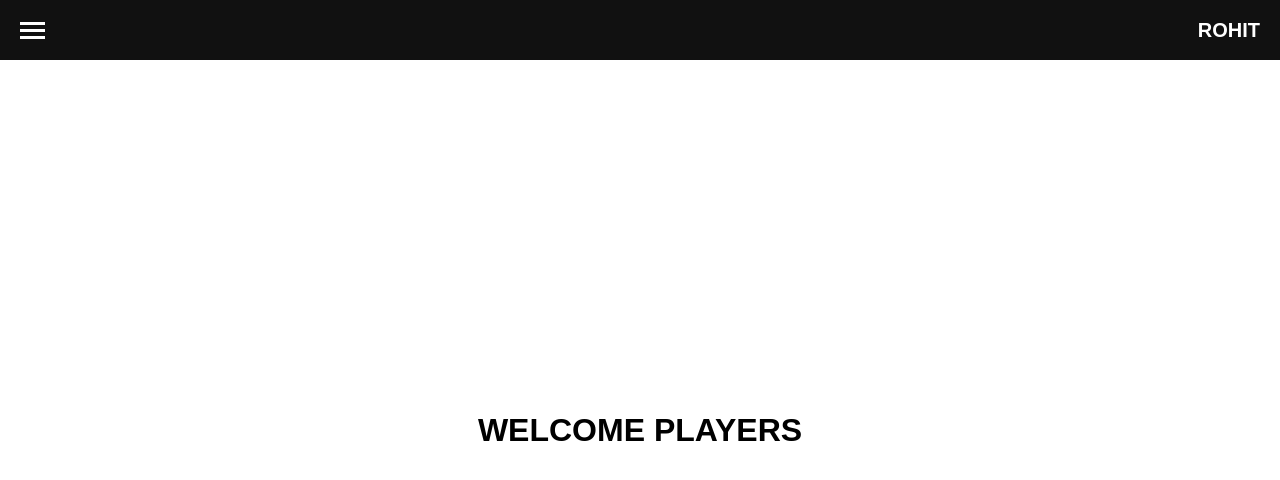
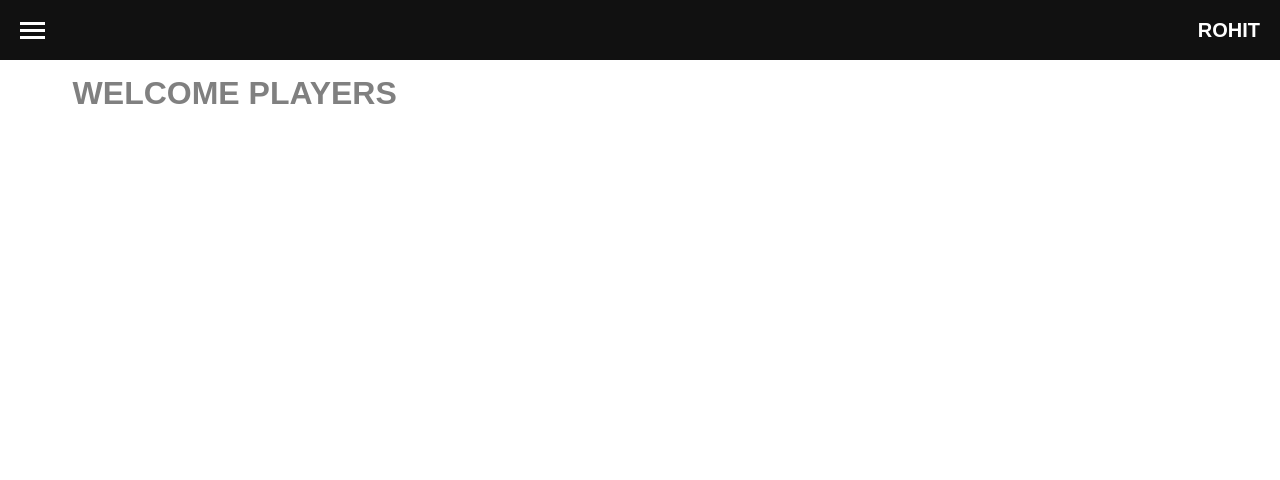
Before and after one commit to rohit8044/ff-project, a React app: page /dashboard in a window 1280 px wide. Shown: the top 480 px of the page. Built offline with nearby package versions, Linux system fonts and the light colour scheme; the HTML template or start-up script is replaced by a standard one.

Commit message:
Update Dashboardpage.css

```diff
--- a/src/Dashboardpage.css
+++ b/src/Dashboardpage.css
@@ -98,8 +98,24 @@
   overflow: hidden;
 }
 .dashboard {
-  height: 100%;
-  display: flex;
-  align-items: center;
-  justify-content: center;
+  height: 100vh;
+  background-color: white;
+  text-align: center;
+  overflow: hidden;
 }
+.dashboard h1 {
+  color: gray;
+  padding: 15px 30px;
+  white-space: nowrap;   /* text ek line me rahe */
+  display: inline-block;
+  animation: marquee 8s linear infinite;
+}
+/* Animation */
+@keyframes marquee {
+  0% {
+    transform: translateX(100%);
+  }
+  100% {
+    transform: translateX(-200%);
+  }
+}
```
